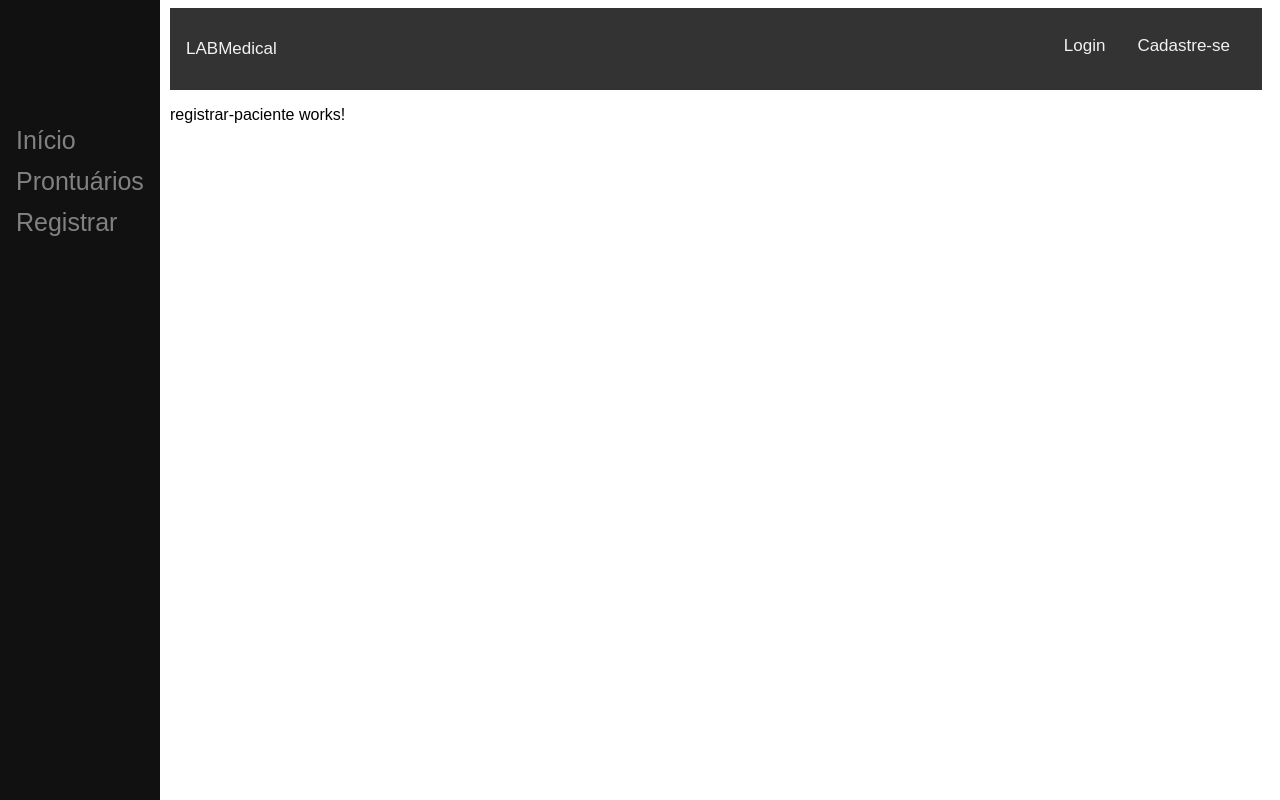
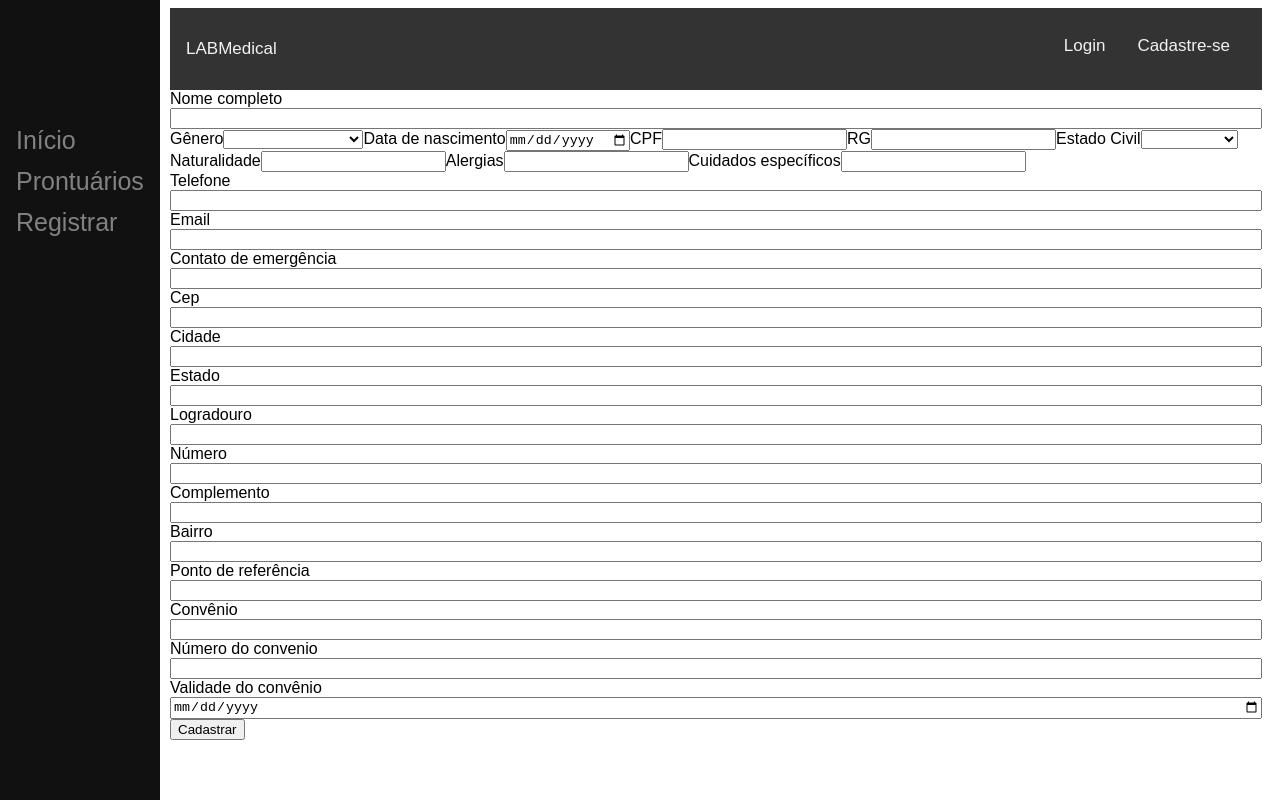
Before and after one commit to heloiseap/LABMedical, an Angular app in the folder LABMedical/: page /registrar/paciente in a window 1280 px wide. Built offline with nearby package versions, Linux system fonts and the light colour scheme.

Commit message:
react form registro paciente + validacoes nativas
TODO
validacoes customizadas: telefone, cpf, data

```diff
--- a/LABMedical/src/app/registrar/registrar-paciente/registrar-paciente.component.html
+++ b/LABMedical/src/app/registrar/registrar-paciente/registrar-paciente.component.html
@@ -1 +1,181 @@
-<p>registrar-paciente works!</p>
+<form
+  class="formulario"
+  (ngSubmit)="registrarPaciente()"
+  [formGroup]="registroPacienteForm"
+>
+  <div class="secao">
+    <label for="nome">Nome completo</label>
+    <input type="text" id="nome" name="nome" formControlName="nome" />
+</div>
+<div>
+    <label for="genero">Gênero</label>
+    <select id="genero" name="genero" formControlName="genero">
+        <option value="mulherCis">Mulher cis</option>
+        <option value="mulherTrans">Mulher trans</option>
+        <option value="homemCis">Homem cis</option>
+        <option value="homemTrans">Homem trans</option>
+        <option value="naoBinario">Não binário</option>
+        <option value="naoInforma">Prefiro não informar</option>
+
+
+    </select>
+
+    <label for="data-nascimento">Data de nascimento</label>
+    <input
+      type="date"
+      id="data-nascimento"
+      name="dataNascimento"
+      formControlName="dataNascimento"
+    />
+
+    <label for="CPF">CPF</label>
+    <input type="number" id="cpf" name="cpf" formControlName="cpf" />
+
+    <label for="rg">RG</label>
+    <input type="text" id="rg" name="rg" formControlName="rg" />
+
+    <label for="estado-civil">Estado Civil</label>
+    <select id="estado-civil" name="estadoCivil" formControlName="estadoCivil">
+        <option value="solteira">Solteiro/a</option>
+        <option value="casada">Casado/a</option>
+        <option value="viuva">Viúvo/a</option>
+        <option value="separada">Separado/a</option>
+        <option value="divorciada">Divorciado/a</option>
+
+    </select>
+
+
+    <label for="naturalidade">Naturalidade</label>
+    <input
+      type="text"
+      id="naturalidade"
+      name="naturalidade"
+      formControlName="naturalidade"
+    />
+
+    <label for="alergias">Alergias</label>
+    <input
+      type="text"
+      id="alergias"
+      name="alergias"
+      formControlName="alergias"
+    />
+
+    <label for="cuidados">Cuidados específicos</label>
+    <input
+      type="text"
+      id="cuidados"
+      name="cuidados"
+      formControlName="cuidados"
+    />
+  </div>
+  <div class="secao">
+    <label for="telefone">Telefone</label>
+    <input
+      type="number"
+      id="telefone"
+      name="telefone"
+      formControlName="telefone"
+    />
+
+    <label for="email">Email</label>
+    <input type="email" id="email" name="email" formControlName="email" />
+    <label for="contato-emergencia">Contato de emergência</label>
+    <input
+      type="number"
+      id="contato-emergencia"
+      name="contatoEmergencia"
+      formControlName="contatoEmergencia"
+    />
+
+    <label for="cep">Cep</label>
+    <input
+      type="number"
+      id="cep"
+      name="cep"
+      formControlName="cep"
+    />
+  <label for="cidade">Cidade</label>
+  <input
+    type="text"
+    id="cidade"
+    name="cidade"
+    formControlName="cidade"
+  />
+
+  <label for="estado">Estado</label>
+  <input
+    type="text"
+    id="estado"
+    name="estado"
+    formControlName="estado"
+    />
+
+    <label for="logradouro">Logradouro</label>
+    <input
+    type="text"
+    id="logradouro"
+    name="logradouro"
+    formControlName="logradouro"
+    />
+
+    <label for="numero">Número</label>
+    <input
+    type="number"
+    id="numero"
+    name="numero"
+    formControlName="numero"/>
+
+    <label for="complemento">Complemento</label>
+    <input
+    type="text"
+    id="complemento"
+    name="complemento"
+    formControlName="complemento"
+    />
+
+
+    <label for="bairro">Bairro</label>
+    <input
+    type="text"
+    id="bairro"
+    name="bairro"
+    formControlName="bairro"/>
+
+    <label for="referencia">Ponto de referência</label>
+    <input
+    type="text"
+    id="referencia"
+    name="referencia"
+    formControlName="referencia"/>
+
+
+</div>
+
+  <div class="secao">
+    <label for="convenio">Convênio</label>
+    <input
+      type="text"
+      id="convenio"
+      name="convenio"
+      formControlName="convenio"
+    />
+    <label for="n-convenio">Número do convenio</label>
+    <input
+      type="number"
+      id="n-convenio"
+      name="nConvenio"
+      formControlName="nConvenio"
+    />
+
+    <label for="validade-convenio">Validade do convênio</label>
+    <input
+      type="date"
+      id="validade-convenio"
+      name="validadeConvenio"
+      formControlName="validadeConvenio"
+    />
+  </div>
+
+  <button type="submit">Cadastrar</button>
+</form>
--- a/LABMedical/src/app/registrar/registrar-paciente/registrar-paciente.component.scss
+++ b/LABMedical/src/app/registrar/registrar-paciente/registrar-paciente.component.scss
@@ -0,0 +1,4 @@
+.secao{
+    display: flex;
+    flex-direction: column;
+}
--- a/LABMedical/src/app/registrar/registrar-paciente/registrar-paciente.component.ts
+++ b/LABMedical/src/app/registrar/registrar-paciente/registrar-paciente.component.ts
@@ -1,12 +1,78 @@
-import { Component } from '@angular/core';
+import { Component, OnInit } from '@angular/core';
+import { FormControl, FormGroup, ReactiveFormsModule, Validators } from '@angular/forms';
 
 @Component({
   selector: 'app-registrar-paciente',
   standalone: true,
-  imports: [],
+  imports: [ReactiveFormsModule],
   templateUrl: './registrar-paciente.component.html',
   styleUrl: './registrar-paciente.component.scss'
 })
-export class RegistrarPacienteComponent {
+export class RegistrarPacienteComponent implements OnInit{
+  registroPacienteForm!: FormGroup
+
+  ngOnInit(){
+    this.registrarPaciente()
+};
+  registrarPaciente() {
+    this.registroPacienteForm = new FormGroup({
+      nome: new FormControl('',[
+        Validators.required,
+        Validators.minLength(8),
+        Validators.maxLength(64),
+      ]),
+      genero: new FormControl('',[
+        Validators.required
+      ]),
+      dataNascimento: new FormControl('',[
+        Validators.required
+      ]),                       //validar range
+      cpf: new FormControl('',[
+        Validators.required
+      ]), //formato
+      rg: new FormControl('',[
+        Validators.required,
+        Validators.maxLength(20)
+      ]),
+      estadoCivil: new FormControl('',[
+        Validators.required
+      ]),
+      telefone: new FormControl('',[
+        Validators.required
+      ]), //formato (99) 9 9999-9999
+      email: new FormControl('',[
+        Validators.email
+      ]),
+      naturalidade: new FormControl('',[
+        Validators.required,
+        Validators.minLength(8),
+        Validators.maxLength(64)
+      ]),
+      contatoEmergencia: new FormControl('',[
+        Validators.required
+      ]), //formato tele
+      cuidados: new FormControl(''),
+      alergias: new FormControl(''),
+      convenio: new FormControl(''),
+      nConvenio: new FormControl(''),
+      validadeConvenio: new FormControl(''),
+      cep: new FormControl('',[
+        Validators.required
+      ]),
+      cidade: new FormControl(''),
+      estado: new FormControl(''),
+      logradouro: new FormControl(''),
+      numero: new FormControl('',[
+        Validators.required
+      ]),
+      complemento: new FormControl(''),
+      bairro: new FormControl(''),
+      referencia: new FormControl('')
+
+
+    })
+  }
+
+
 
 }
--- a/LABMedical/src/app/registrar/registrar.component.scss
+++ b/LABMedical/src/app/registrar/registrar.component.scss
@@ -0,0 +1,4 @@
+.formulario{
+    display: flex;
+    flex-wrap: wrap;
+}
```
